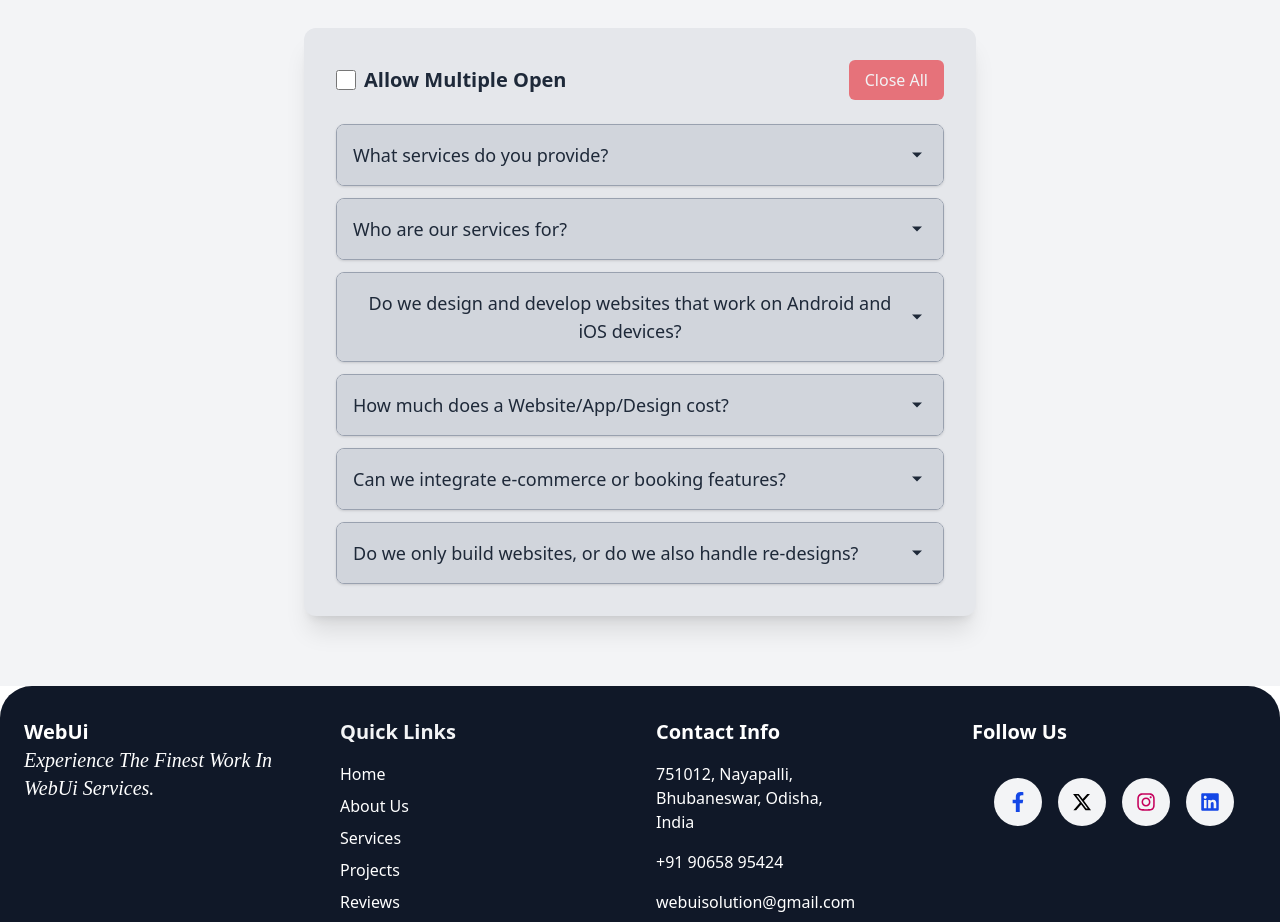
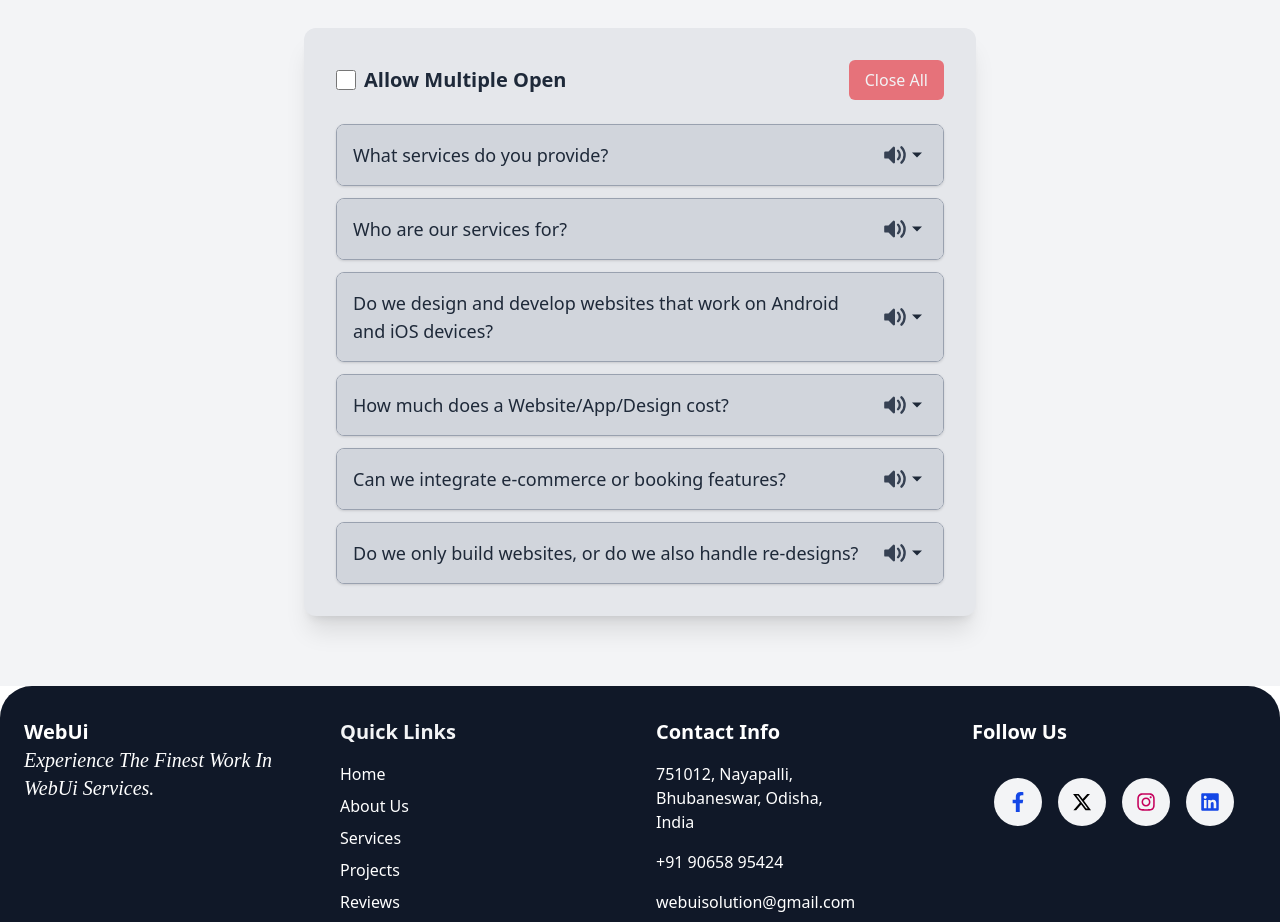
Before and after one commit to NiharikaNeha/WebUi_Team, a React (Vite) app in the folder frontend/: page / in a window 1280 px wide. Shown: the part 4691-5613 px from the top of the page. Built offline with nearby package versions, Linux system fonts and the light colour scheme.

Commit message:
Accordian Updated

```diff
--- a/frontend/src/Components/Accordian.jsx
+++ b/frontend/src/Components/Accordian.jsx
@@ -1,11 +1,51 @@
-import React, { useState } from "react";
+import React, { useState, useEffect } from "react";
 import { IoMdArrowDropdown } from "react-icons/io";
+import { HiVolumeUp, HiVolumeOff } from "react-icons/hi";
 
-const Accordian = ({ data }) => {
+const Accordian = ({ data, activeId }) => {
   const [activeItems, setActiveItems] = useState([]);
   const [allowMultiple, setAllowMultiple] = useState(false);
+  const [speakingId, setSpeakingId] = useState(null); // Track which question is being read
 
-  const toogleItem = (id) => {
+  // 🎧 Read answer aloud using SpeechSynthesis
+  const readAnswer = (id, text) => {
+    // If already speaking this one, stop it
+    if (speakingId === id) {
+      window.speechSynthesis.cancel();
+      setSpeakingId(null);
+      return;
+    }
+
+    // Stop any current speech before starting a new one
+    window.speechSynthesis.cancel();
+
+    const utterance = new SpeechSynthesisUtterance(text);
+    utterance.lang = "en-US";
+    utterance.rate = 1;
+    utterance.pitch = 1;
+
+    // When speaking ends, reset icon
+    utterance.onend = () => setSpeakingId(null);
+
+    window.speechSynthesis.speak(utterance);
+    setSpeakingId(id);
+  };
+
+  // Auto-open from outside if needed
+  useEffect(() => {
+    if (activeId) {
+      setActiveItems((prev) =>
+        allowMultiple
+          ? prev.includes(activeId)
+            ? prev
+            : [...prev, activeId]
+          : [activeId]
+      );
+    }
+  }, [activeId, allowMultiple]);
+
+  // Toggle question open/close
+  const toggleItem = (id) => {
     setActiveItems((prev) => {
       if (prev.includes(id)) {
         return prev.filter((itemId) => itemId !== id);
@@ -13,6 +53,12 @@
         return allowMultiple ? [...prev, id] : [id];
       }
     });
+  };
+
+  const closeAll = () => {
+    window.speechSynthesis.cancel();
+    setSpeakingId(null);
+    setActiveItems([]);
   };
 
   return (
@@ -34,8 +80,9 @@
             Allow Multiple Open
           </label>
         </div>
+
         <button
-          onClick={() => setActiveItems([])}
+          onClick={closeAll}
           disabled={activeItems.length === 0}
           className="bg-red-600 text-white px-3 py-2 sm:px-4 sm:py-2 hover:bg-red-700 rounded-md text-sm sm:text-base disabled:opacity-50 disabled:cursor-not-allowed transition-colors"
         >
@@ -50,18 +97,30 @@
             key={item.id}
             className="border border-gray-400 rounded-lg overflow-hidden shadow-sm"
           >
-            <button
-              onClick={() => toogleItem(item.id)}
-              className={`w-full flex justify-between items-center p-3 sm:p-4 transition-colors duration-300
-                ${
-                  activeItems.includes(item.id)
-                    ? "bg-gray-400 text-gray-900"
-                    : "bg-gray-300 hover:bg-gray-400 text-gray-800"
-                }`}
+            <div
+              className={`w-full flex justify-between items-center p-3 sm:p-4 transition-colors duration-300 ${
+                activeItems.includes(item.id)
+                  ? "bg-gray-400 text-gray-900"
+                  : "bg-gray-300 hover:bg-gray-400 text-gray-800"
+              }`}
             >
-              <span className="font-medium text-sm sm:text-base md:text-lg">
+              {/* Question text (click to toggle) */}
+              <button
+                onClick={() => toggleItem(item.id)}
+                className="flex-1 text-left font-medium text-sm sm:text-base md:text-lg"
+              >
                 {item.question}
-              </span>
+              </button>
+
+              {/* 🔊 Speaker button */}
+              <button
+                onClick={() => readAnswer(item.id, item.answer)}
+                className="ml-3 text-xl sm:text-2xl text-gray-700 hover:text-gray-900 transition"
+              >
+                {speakingId === item.id ? <HiVolumeOff /> : <HiVolumeUp />}
+              </button>
+
+              {/* Dropdown arrow */}
               <span
                 className={`transform transition-transform duration-300 text-lg sm:text-xl ${
                   activeItems.includes(item.id) ? "rotate-180" : ""
@@ -69,9 +128,9 @@
               >
                 <IoMdArrowDropdown />
               </span>
-            </button>
+            </div>
 
-            {/* Answer */}
+            {/* Answer section */}
             <div
               className={`grid transition-all duration-300 ease-in-out ${
                 activeItems.includes(item.id)
```
